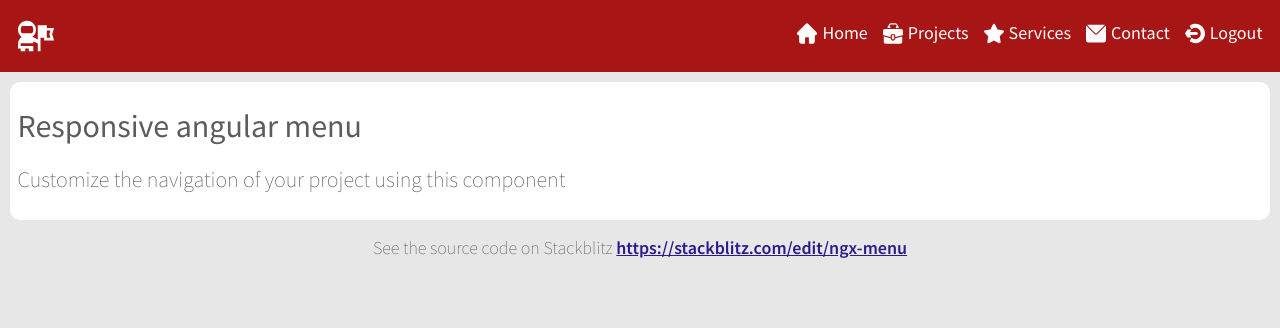
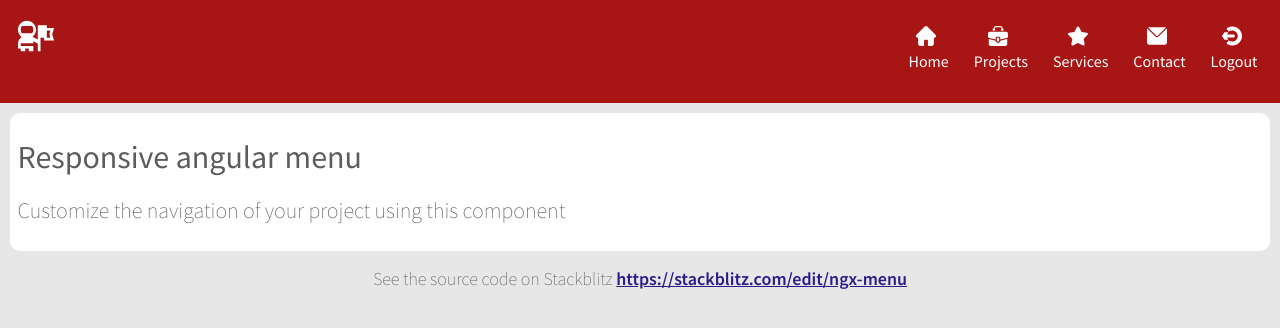
Before and after one commit to janynnegomes/ngx-menu, an Angular app: page / in a window 1280 px wide. Shown: the top 328 px of the page. Built offline with nearby package versions, Linux system fonts and the light colour scheme.

Commit message:
1 file modified

```diff
--- a/src/app/shared/ngx-menu/ngx-menu.component.scss
+++ b/src/app/shared/ngx-menu/ngx-menu.component.scss
@@ -38,7 +38,7 @@
     flex-direction: row;
     justify-content: flex-end;
     max-width: unset;
-    font-size: 1.8rem;
+    font-size: 1.6rem;
 
     &.side {
       max-width: 320px;
@@ -69,7 +69,10 @@
       color: #fff;
       display: flex;
       align-content: center;
-
+      flex-direction: column;
+      align-items: center;
+      padding: 0.5rem;
+      line-height: 3rem;
       img {
         width: 2rem;
         padding-right: 0.5rem;
@@ -124,6 +127,11 @@
           display: block;
           border-bottom: solid 1px #a75656;
           padding: 1.5rem;
+
+          a {
+            flex-direction: row;
+            line-height: 1.5rem;
+          }
         }
       }
     }
```
